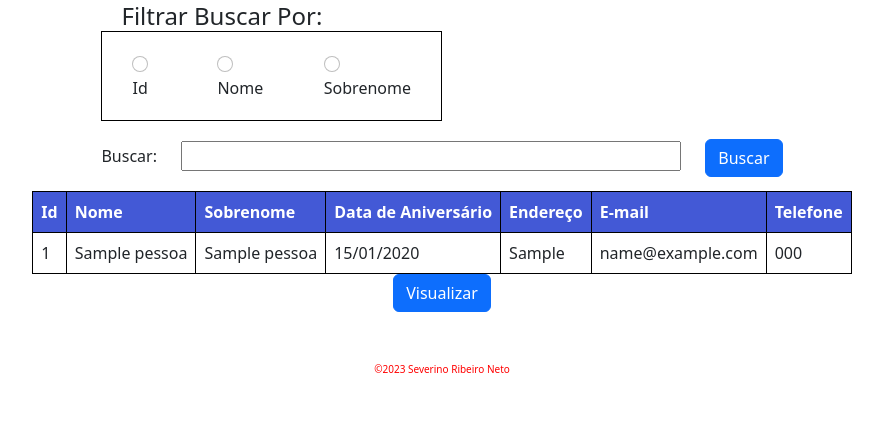
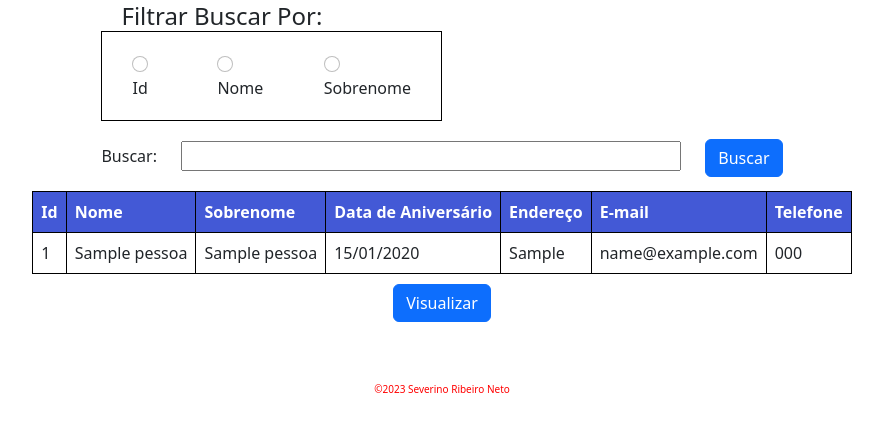
Before and after one commit to SeverinoRibNeto/cadastro-cliente, a Django app: page /buscar/ in a window 1280 px wide. Shown: the part 170-602 px from the top of the page, without its empty margins (198-1081 px from the left). Run offline with Django 4.2, Linux system fonts and the light colour scheme; tables that the repository leaves empty hold one stand-in row (values such as "Sample post").

Commit message:
Adicionado estilo para busca na tabela

```diff
--- a/templates/static/clientes/css/style.css
+++ b/templates/static/clientes/css/style.css
@@ -123,6 +123,14 @@
     font-weight: bold;
 }
 
+.selecionado{
+    background-color: #feffb7;
+}
+
+#visualizarDados{
+    margin: 10px;
+}
+
 .rodape{
     width:80%;
     margin: 0 auto;
```
